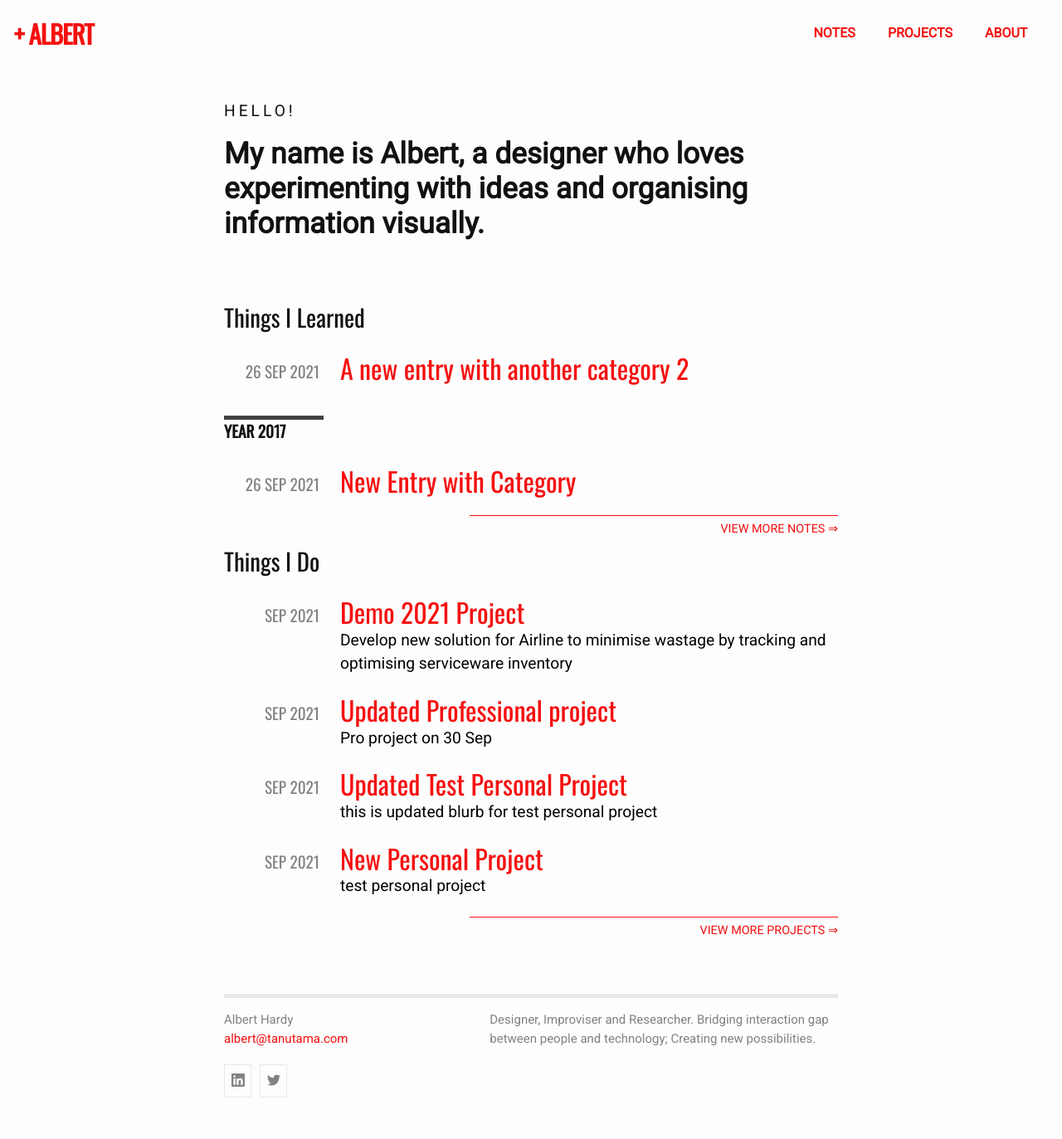
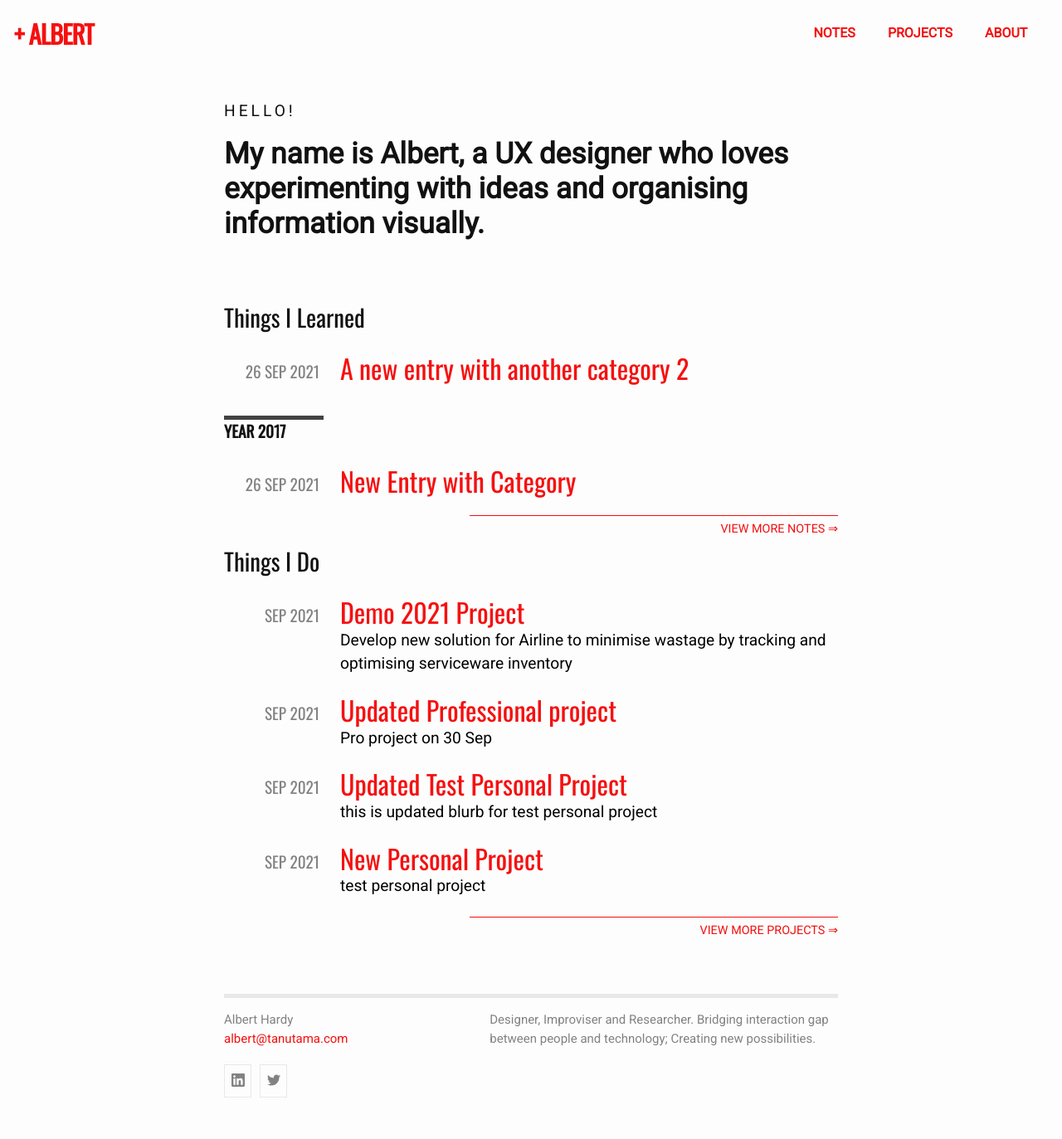
Before and after one commit to centros4520/centros4520.github.io, a Jekyll site: the page built from index.html, in a window 1280 px wide. Shown: the whole page at 83% size. Built offline with Jekyll 4.4.1, drawn with Linux system fonts in a browser that asks for light colours; some of the changed lines change nothing that is shown.

Commit message:
disable unnecessary config

```diff
--- a/_config.yml
+++ b/_config.yml
@@ -46,12 +46,12 @@
 # show_excerpts: false # set to true to show excerpts on the homepage
 
 name: Albert
-job: designer
-location: Singapore
-languages: HTML, CSS and Javascript
-twitter_username: alberthardy
-email_address: albert@tanutama.com
-linkedin_username:  alberthardy
+job: UX designer
+# location: Singapore
+# languages: HTML, CSS and Javascript
+# twitter_username: alberthardy
+# email_address: albert@tanutama.com
+# linkedin_username:  alberthardy
 
 # If you want to link only specific pages in your header, uncomment
 # this and add the path to the pages in order as they should show up
```
